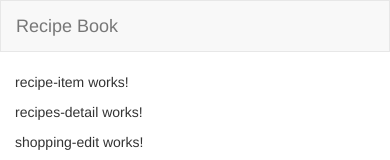
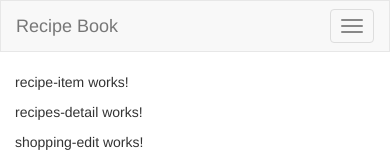
Before and after one commit to alfred529/angular-recipebookshoppinglist, an Angular app: page / in a window 390 px wide. Shown: the top 160 px of the page. Built offline with nearby package versions, Linux system fonts and the light colour scheme.

Commit message:
Add hamburger menu for responsive design

```diff
--- a/src/app/header/header.component.html
+++ b/src/app/header/header.component.html
@@ -1,10 +1,12 @@
 <nav class="navbar navbar-default">
   <div class="container-fluid">
     <div class="navbar-header">
-      <a href="#" class="navbar-brand">Recipe Book</a>
+      <button type="button" class="navbar-toggle" (click)="collapsed = !collapsed">
+        <span class="icon-bar" *ngFor="let iconBar of [1, 2, 3]"></span>
+      </button>
+      <a routerLink="/" class="navbar-brand">Recipe Book</a>
     </div>
-
-    <div class="collapse navbar-collapse">
+    <div class="navbar-collapse" [class.collapse]="collapsed" (window:resize)="collapsed = true">
       <ul class="nav navbar-nav">
         <li><a href="#">Recipes</a></li>
         <li><a href="#">Shopping List</a></li>
--- a/src/app/header/header.component.ts
+++ b/src/app/header/header.component.ts
@@ -6,6 +6,7 @@
   styleUrls: ['./header.component.css']
 })
 export class HeaderComponent implements OnInit {
+  collapsed = true;
 
   constructor() { }
 
```
